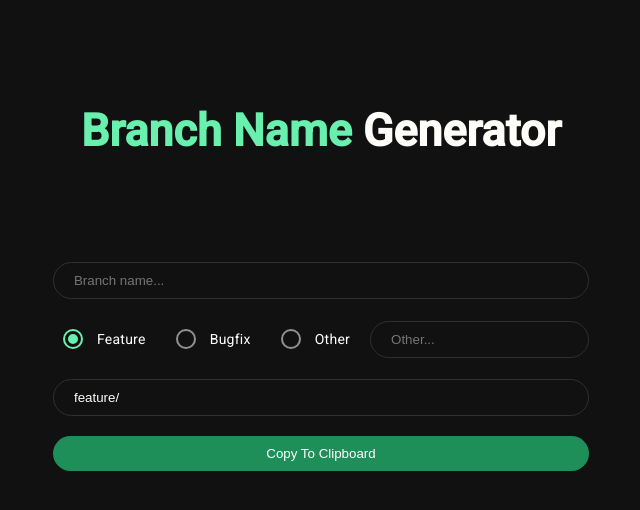
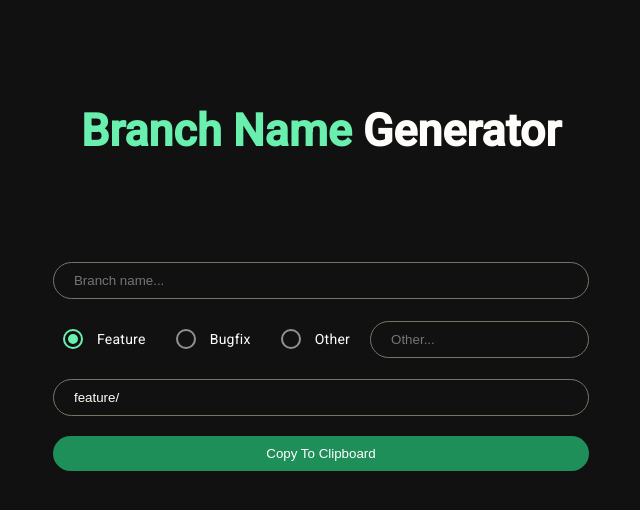
Before and after one commit to AJ141299/BranchNameGenerator, an Angular app: page / in a window 1280 px wide. Shown: the top 510 px of the page, without its empty margins (319-959 px from the left). Built offline with nearby package versions, Linux system fonts and the light colour scheme.

Commit message:
adjusted fields border color

```diff
--- a/src/app/app.component.scss
+++ b/src/app/app.component.scss
@@ -4,7 +4,7 @@ input {
     border-radius: 20px;
     border-width: 1px;
     border-style: solid;
-    border-color: #303030;
+    border-color: #7C7366;
     padding: 10px 20px;
     box-sizing: border-box;
 }
```
